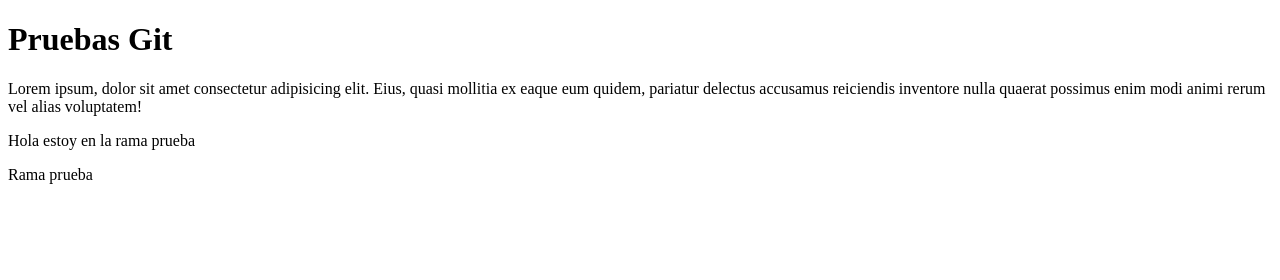
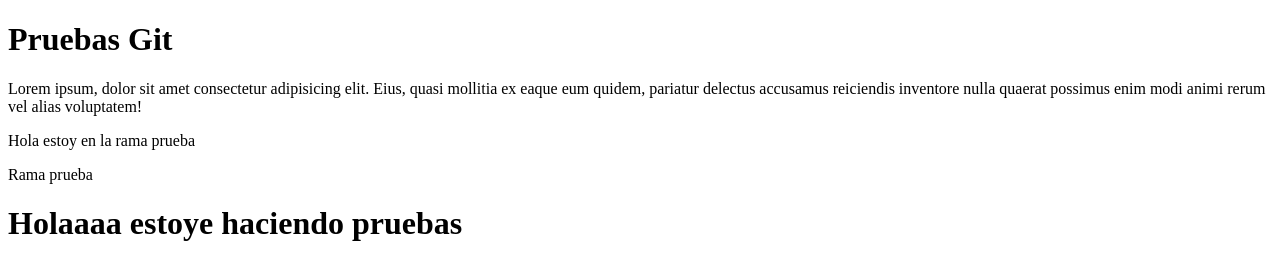
Before and after one commit to MartinUGN/JS-P, a plain HTML site: page index.html in a window 1280 px wide. Drawn offline with Linux system fonts and the light colour scheme.

Commit message:
Agregue un mensaje que dice que estoy haciendo pruebas en la ramaPrueba

```diff
--- a/index.html
+++ b/index.html
@@ -17,5 +17,7 @@
 
     <p>Rama prueba</p>
 
+    <h1>Holaaaa estoye haciendo pruebas</h1>
+
 </body>
 </html>
```
